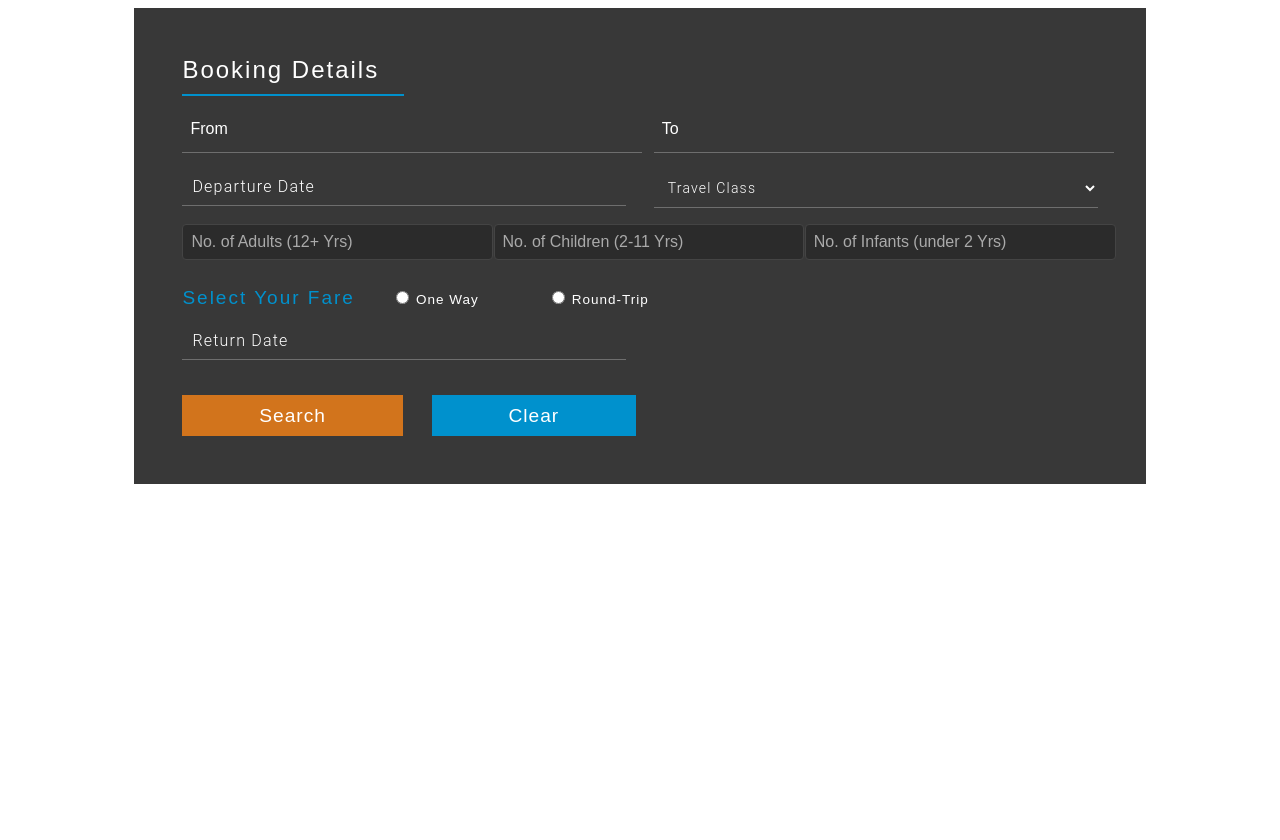
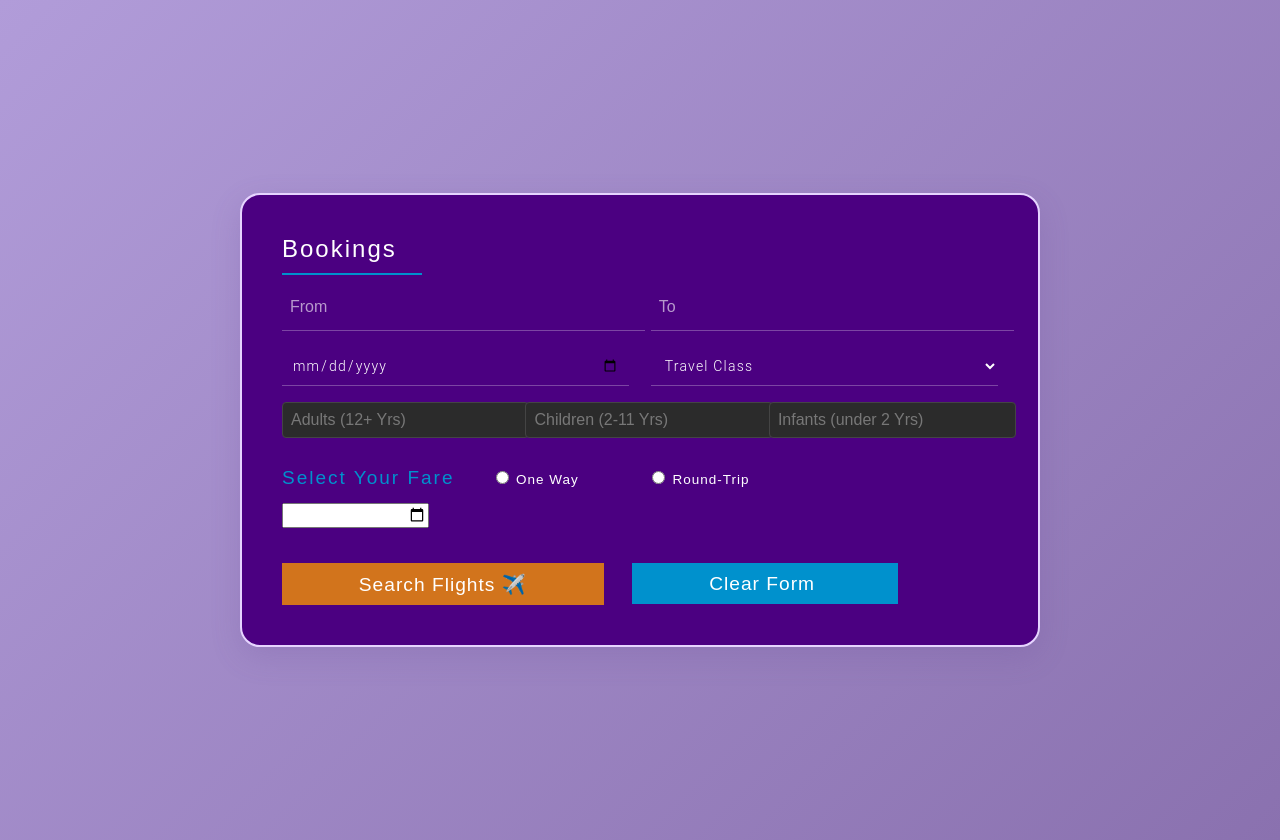
Before and after one commit to Jaitrika/Falcon_DBMS_project, a Flask app: page /booking in a window 1280 px wide. Before the commit the page ends 484 px from the top, so only its background shows below. Run offline with Flask 3, Linux system fonts and the light colour scheme; data that the repository does not hold is empty.

Commit message:
ui booking better

```diff
--- a/templates/booking.html
+++ b/templates/booking.html
@@ -2,39 +2,92 @@
 <html lang="en" dir="ltr">
 <head>
     <meta charset="utf-8">
-        <title>Login Form Design</title>
+    <title>Flight Booking</title>
     <link rel="stylesheet" href="{{ url_for('static', filename='css/bookingStyle.css') }}">
+    <link href="https://fonts.googleapis.com/css2?family=Poppins:wght@300;400;600&display=swap" rel="stylesheet">
+    <style>
+        body {
+            background: linear-gradient(135deg, #b19cd9, #8a71af);
+            font-family: 'Poppins', sans-serif;
+            min-height: 100vh;
+            display: flex;
+            align-items: center;
+            justify-content: center;
+            margin: 0;
+            padding: 20px;
+            color: navy; /* Text color added */
+        }
+
+        .booking-form-w3layouts {
+            background: #4B0081;
+            padding: 40px;
+            border-radius: 20px;
+            box-shadow: 0 10px 30px rgba(105, 73, 148, 0.2);
+            width: 100%;
+            max-width: 800px;
+            border: 2px solid #e6d4ff;
+            color: navy; /* Ensure form content is navy */
+        }
+
+        input, select, h2, h6, label, option {
+            color: navy; /* Apply navy color to all key elements */
+        }
+
+        ::placeholder {
+            color: navy;
+            opacity: 0.6;
+        }
+
+        input::placeholder,
+        input::-webkit-input-placeholder {
+            color: navy;
+        }
+
+        input:-moz-placeholder {
+            color: navy;
+        }
+
+        input::-moz-placeholder {
+            color: navy;
+        }
+
+        input:-ms-input-placeholder {
+            color: navy;
+        }
+    </style>
 </head>
-
 <body>
     <div class="booking-form-w3layouts">
-    <!-- Form starts here -->
         <form action="{{ url_for('booking') }}" method="post">
-       <h2 class="sub-heading-agileits">Booking Details</h2>
+            <h2 class="sub-heading-agileits">  Bookings </h2>
+
+            <!-- Fixed City Selection with Proper Datalist -->
             <div class="main-flex-w3ls-sectns">
                 <div class="field-agileinfo-spc form-w3-agile-text1">
                     <input list="source" name="source" placeholder="From" class="form-control" required>
                     <datalist id="source">
                         {% for city in cities %}
-                 <option value="{{ source }}">
+                            <option value="{{ city }}">
                         {% endfor %}
                     </datalist>
                 </div>
                 <div class="field-agileinfo-spc form-w3-agile-text2">
                     <input list="destination" name="destination" placeholder="To" class="form-control" required>
-          </div>
                     <datalist id="destination">
                         {% for city in cities %}
-          <option value="{{ destination }}">
+                            <option value="{{ city }}">
                         {% endfor %}
                     </datalist>
                 </div>
+            </div>
+
+            <!-- Date Selection with Proper Structure -->
             <div class="main-flex-w3ls-sectns">
                 <div class="field-agileinfo-spc form-w3-agile-text1">
-             <input id="datepicker" name="departure_date" type="text" placeholder="Departure Date" value="" onfocus="this.value = '';" onblur="if (this.value == '') {this.value = 'yyyy-mm-dd';}" required="" class="hasDatepicker">
+                    <input id="datepicker" name="departure_date" type="date" placeholder="Departure Date" required class="form-control">
                 </div>
                 <div class="field-agileinfo-spc form-w3-agile-text2">
-         <select id="travel-class" class="form-control" name="TravelClass" required aria-label="Travel Class">
+                    <select id="travel-class" class="form-control" name="TravelClass" required>
                         <option value="">Travel Class</option>
                         <option value="Economy">Economy</option>
                         <option value="Business">Business</option>
@@ -42,30 +95,31 @@
                     </select>
                 </div>
             </div>
+
+            <!-- Passenger Inputs with Correct Structure -->
             <div class="triple-wthree">
                 <div class="field-agileinfo-spc form-w3-agile-text11">
-      <input type="number" id="adults" name="adults" class="form-control" min="1" max="10" required placeholder="No. of Adults (12+ Yrs)">
+                    <input type="number" id="adults" name="adults" class="form-control" min="1" max="10" required placeholder="Adults (12+ Yrs)">
                 </div>
-
                 <div class="field-agileinfo-spc form-w3-agile-text22">
-      <input type="number" id="children" name="children" class="form-control" min="0" max="10" required placeholder="No. of Children (2-11 Yrs)">
+                    <input type="number" id="children" name="children" class="form-control" min="0" max="10" required placeholder="Children (2-11 Yrs)">
                 </div>
-
                 <div class="field-agileinfo-spc form-w3-agile-text33">
-      <input type="number" id="infants" name="infants" class="form-control" min="0" max="5" required placeholder="No. of Infants (under 2 Yrs)">
+                    <input type="number" id="infants" name="infants" class="form-control" min="0" max="5" required placeholder="Infants (under 2 Yrs)">
                 </div>
             </div>
 
+            <!-- Radio Buttons with Proper Functionality -->
             <div class="radio-section">
                 <h6>Select your Fare</h6>
                 <ul class="radio-buttons-w3-agileits">
                     <li>
-                <input type="radio" id="a-option" name="selector1">
+                        <input type="radio" id="a-option" name="trip_type" value="one_way" required>
                         <label for="a-option">One Way</label>
                         <div class="check"></div>
                     </li>
                     <li>
-                <input type="radio" id="b-option" name="selector1">
+                        <input type="radio" id="b-option" name="trip_type" value="round_trip">
                         <label for="b-option">Round-Trip</label>
                         <div class="check">
                             <div class="inside"></div>
@@ -74,17 +128,20 @@
                 </ul>
                 <div class="clear"></div>
             </div>
+
+            <!-- Return Date Field -->
             <div class="main-flex-w3ls-sectns">
                 <div class="field-agileinfo-spc form-w3-agile-text1">
-             <input id="datepicker1" name="Text" type="text" placeholder="Return Date" value="" onfocus="this.value = '';" onblur="if (this.value == '') {this.value = 'mm/dd/yyyy';}" required="" class="hasDatepicker">
+                    <input id="datepicker1" name="return_date" type="date" placeholder="Return Date" class="form-control">
                 </div>
             </div>
-       <div class="clear"></div>
-       <input type="submit" value="Search">
-       <input type="reset" value="Clear">
-       <div class="clear"></div>
+
+            <!-- Form Buttons -->
+            <div class="form-buttons">
+                <input type="submit" value="Search Flights ✈️">
+                <input type="reset" value="Clear Form ">
+            </div>
         </form>
-    <!--// Form ends here -->
     </div>
 </body>
 </html>
```
Lines whose indentation alone changed are shown as unchanged.
